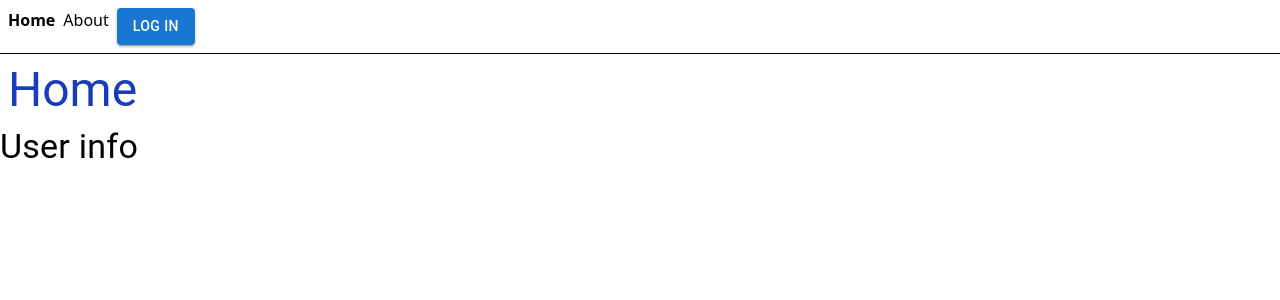
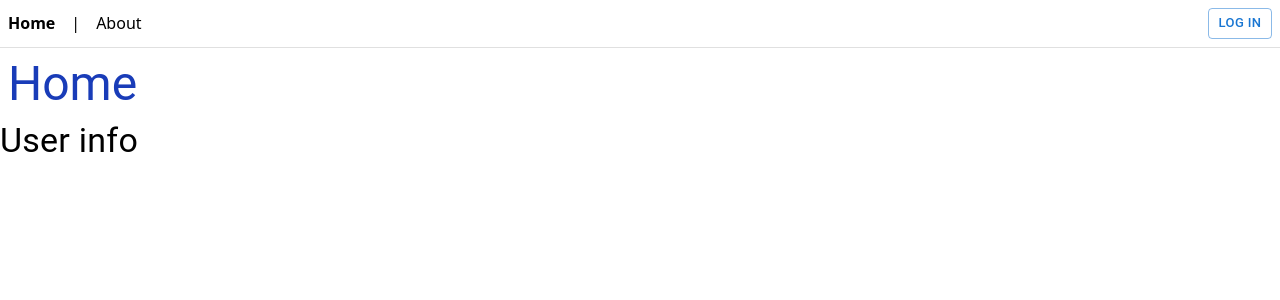
Before and after one commit to peterussell/checklisttrainer.com, a React (Vite) app in the folder web/: page / in a window 1280 px wide. Shown: the top 300 px of the page. Built offline with nearby package versions, Linux system fonts and the light colour scheme.

Commit message:
Tidy up auth redirect

```diff
--- a/web/src/routes/dashboard.tsx
+++ b/web/src/routes/dashboard.tsx
@@ -1,12 +1,10 @@
-import { Typography } from '@mui/material';
+import { useAuth0 } from '@auth0/auth0-react';
+import { Box, Typography } from '@mui/material';
 import { createFileRoute } from '@tanstack/react-router'
 
 export const Route = createFileRoute('/dashboard')({
   component: Dashboard,
   beforeLoad: async ({ context }) => {
-    console.log('called beforeload for dashboard');
-    console.log(context);
-
     if (!context.auth.isAuthenticated) {
       context.auth.loginWithRedirect();
     }
@@ -14,6 +12,10 @@ export const Route = createFileRoute('/dashboard')({
 })
 
 function Dashboard() {
+  const {isAuthenticated} = useAuth0();
+
+  if (!isAuthenticated) return <Box p={2}><Typography>Login required, redirecting...</Typography></Box>;
+
   return (
     <Typography variant="h3" className="p-2 text-green-800">
       Dashboard
--- a/web/src/shared/components/LoginButton.tsx
+++ b/web/src/shared/components/LoginButton.tsx
@@ -1,11 +1,15 @@
 import { useAuth0 } from "@auth0/auth0-react";
-import { Button } from "@mui/material";
+import { Button, type ButtonProps } from "@mui/material";
 import React from "react";
 
-function LoginButton() {
+function LoginButton({slotProps}: {slotProps?: { button?: ButtonProps}}) {
   const { loginWithRedirect } = useAuth0();
 
-  return <Button onClick={() => loginWithRedirect()} variant="contained">Log In</Button>
+  return (
+    <Button onClick={() => loginWithRedirect()} variant="contained" {...slotProps?.button}>
+      Log In
+    </Button>
+  );
 }
 
 export default LoginButton;
--- a/web/src/shared/components/LogoutButton.tsx
+++ b/web/src/shared/components/LogoutButton.tsx
@@ -1,11 +1,16 @@
 import { useAuth0 } from "@auth0/auth0-react";
-import { Button } from "@mui/material";
-import React from "react";
+import { Button, type ButtonProps } from "@mui/material";
 
-function LogoutButton() {
+function LogoutButton({slotProps}: {slotProps?: { button?: ButtonProps}}) {
   const { logout } = useAuth0();
 
-  return <Button onClick={() => logout({ logoutParams: { returnTo: window.location.origin }})} variant="contained">Log Out</Button>
+  return (
+    <Button
+      onClick={() => logout({ logoutParams: { returnTo: window.location.origin }})}
+      {...slotProps?.button}>
+      Log Out
+    </Button>
+  );
 }
 
 export default LogoutButton;
--- a/web/src/shared/layout/NavBar.tsx
+++ b/web/src/shared/layout/NavBar.tsx
@@ -2,23 +2,28 @@ import { Link } from "@tanstack/react-router";
 import LoginButton from "../components/LoginButton";
 import LogoutButton from "../components/LogoutButton";
 import { useAuth0 } from "@auth0/auth0-react";
+import { Box, Divider, Stack, type ButtonProps } from "@mui/material";
+
+const loginButtonProps: ButtonProps = { variant: 'outlined', size: "small" };
 
 function NavBar() {
   const { isAuthenticated } = useAuth0();
 
   return (
     <>
-      <div className="p-2 flex gap-2">
-        <Link to="/" className="[&.active]:font-bold">
-          Home
-        </Link>{' '}
-        <Link to="/about" className="[&.active]:font-bold">
-          About
-        </Link>
+      <Stack direction="row" gap={2} p={1} alignItems="center">
+        <Link to="/" className="[&.active]:font-bold">Home</Link>{' | '}
+        <Link to="/about" className="[&.active]:font-bold">About</Link>
 
-        {!isAuthenticated ? <LoginButton /> : <LogoutButton />}
-      </div>
-      <hr />
+        {isAuthenticated && <>{' | '}<Link to="/dashboard" className="[&.active]:font-bold">Dashboard</Link></>}
+
+        <Box sx={{ marginLeft: 'auto' }}>
+        {!isAuthenticated ?
+          <LoginButton slotProps={{button: {...loginButtonProps}}} /> :
+          <LogoutButton slotProps={{button: {...loginButtonProps}}} />}
+        </Box>
+      </Stack>
+      <Divider />
     </>
   )
 }
```
